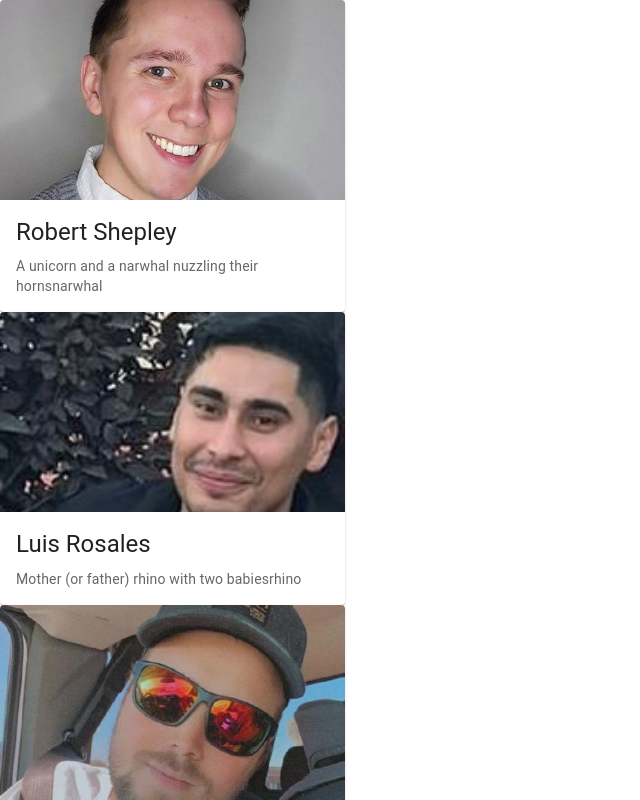
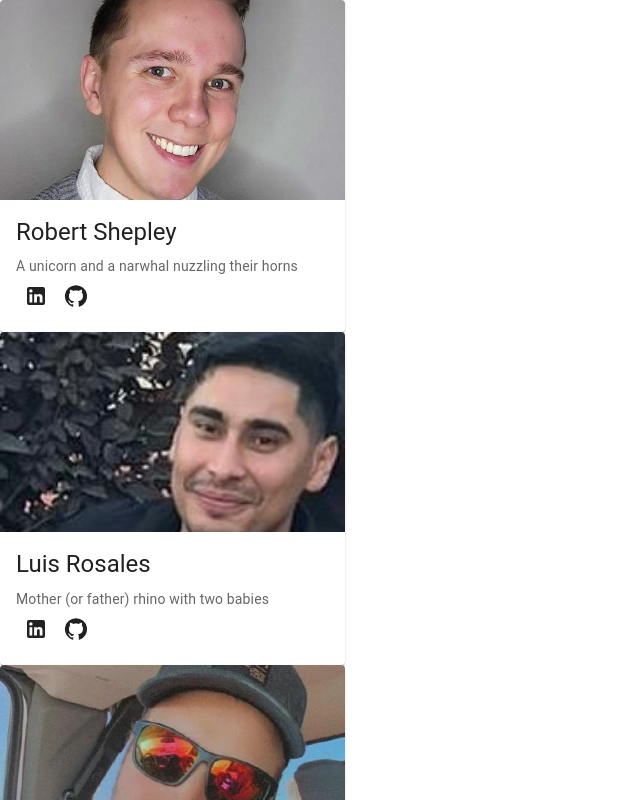
Before and after one commit to Windows-Extreme/based-coin, a React (Create React App) app: page /about in a window 1280 px wide. Shown: the top 800 px of the page, without its empty margins (0-640 px from the left). Built offline with nearby package versions, Linux system fonts and the light colour scheme; no server answers.

Commit message:
About us section updated linkedin / github buttons imported and working

```diff
--- a/package.json
+++ b/package.json
@@ -6,6 +6,7 @@
     "@auth0/auth0-react": "^1.10.2",
     "@emotion/react": "^11.10.4",
     "@emotion/styled": "^11.10.4",
+    "@mui/icons-material": "^5.10.3",
     "@mui/joy": "^5.0.0-alpha.43",
     "@mui/material": "^5.10.3",
     "@testing-library/jest-dom": "^5.16.5",
--- a/src/AboutUs.js
+++ b/src/AboutUs.js
@@ -15,7 +15,8 @@ class AboutUs extends React.Component {
               image={value.image_url}
               name={value.name}
               description={value.description}
-              keyword={value.keyword}
+              linkedin={value.linkedin}
+              github={value.github}
             />
         );
     });
--- a/src/DevProfiles.json
+++ b/src/DevProfiles.json
@@ -4,27 +4,31 @@
       "image_url": "/img/RobertProImg.jpg",
       "name": "Robert Shepley",
       "description": "A unicorn and a narwhal nuzzling their horns",
-      "keyword": "narwhal"
+      "linkedin": "rhino",
+      "github": "rhino"
     },
     {
       "_id": 2,
       "image_url": "/img/LuisProImg.jpg",
       "name": "Luis Rosales",
       "description": "Mother (or father) rhino with two babies",
-      "keyword": "rhino"
+      "linkedin": "rhino",
+      "github": "rhino"
     },
     {
       "_id": 3,
       "image_url": "/img/BrandonProImg.jpg",
       "name": "Brandon Pitts",
       "description": "Someone wearing a creepy unicorn head mask",
-      "keyword": "unicorn"
+      "linkedin": "rhino",
+      "github": "rhino"
     },
     {
       "_id": 4,
       "image_url": "/img/JunProImg.jpg",
       "name": "Junyoung Son",
       "description": "Lego figurine dressed in a unicorn outfit",
-      "keyword": "unilego"
+      "linkedin": "https://www.linkedin.com/in/junyoung-son-g/",
+      "github": "https://github.com/Junyoungson808"
     }
 ]
--- a/src/ProfileCard.js
+++ b/src/ProfileCard.js
@@ -4,6 +4,9 @@ import CardContent from "@mui/material/CardContent";
 import CardMedia from "@mui/material/CardMedia";
 import Typography from "@mui/material/Typography";
 import { CardActionArea } from "@mui/material";
+import IconButton from "@mui/material/IconButton";
+import LinkedInIcon from "@mui/icons-material/LinkedIn";
+import GitHubIcon from "@mui/icons-material/GitHub";
 
 class ProfileCard extends React.Component {
   render() {
@@ -24,8 +27,23 @@ class ProfileCard extends React.Component {
               </Typography>
               <Typography variant="body2" color="text.secondary">
               {this.props.description}
-              {this.props.keyword}
               </Typography>
+              <Typography variant="body2" color="text.secondary">
+
+              </Typography>
+
+              <IconButton color='inherit'
+              component='a'
+              href={this.props.linkedin}>
+                <LinkedInIcon></LinkedInIcon>
+              </IconButton>
+
+              <IconButton color='inherit'
+              component='a'
+              href={this.props.github}>
+                <GitHubIcon></GitHubIcon>
+              </IconButton>
+
             </CardContent>
           </CardActionArea>
         </Card>
--- a/src/components/page-layout.js
+++ b/src/components/page-layout.js
@@ -4,8 +4,8 @@ import Drawer from '@mui/material/Drawer'
 import CssBaseline from '@mui/material/CssBaseline'
 import AppBar from '@mui/material/AppBar'
 import ToolBar from '@mui/material/Toolbar'
-import List from '@mui/material/List'
-import Typography from '@mui/material/Typography'
+// import List from '@mui/material/List'
+// import Typography from '@mui/material/Typography'
 import { Navbar } from './navbar';
 
 export const PageLayout = ({ children }) => {
--- a/src/index.js
+++ b/src/index.js
@@ -2,7 +2,7 @@ import React from 'react';
 import ReactDOM from 'react-dom/client';
 import './index.css';
 import App from './App';
-import { Auth0Provider } from '@auth0/auth0-react';
+// import { Auth0Provider } from '@auth0/auth0-react';
 import { BrowserRouter } from 'react-router-dom';
 import { Auth0ProviderWithRedirectCallback } from './Auth0ProviderWithRedirectCallback';
 
```
Also changed, not shown: 1 other file (tests, documents, lock files or other folders).
